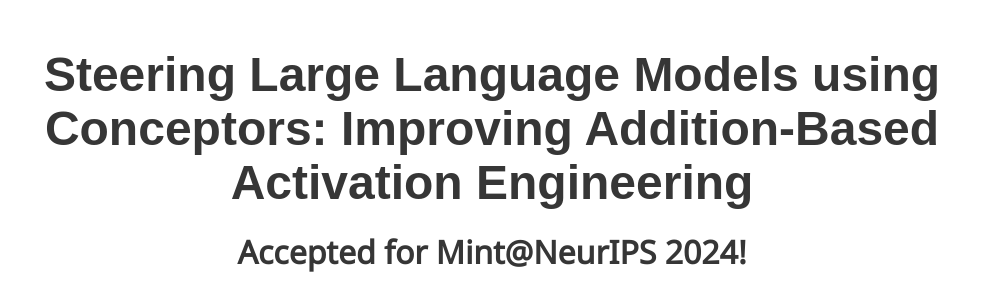
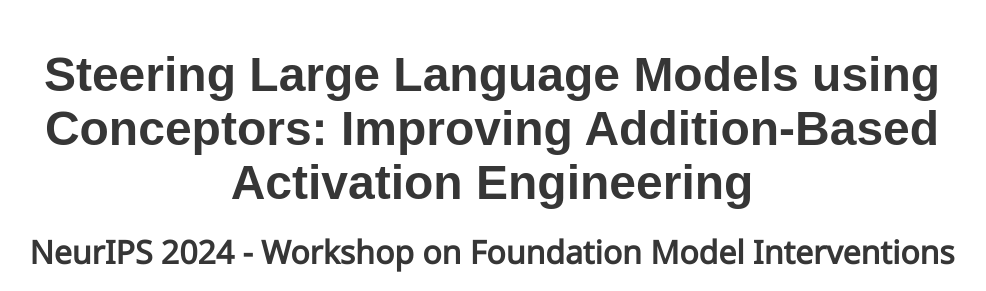
Before and after one commit to jorispos/conceptor_steering, a plain HTML site: page index.html in a window 1280 px wide. Shown: the top 291 px of the page, without its empty margins (148-1134 px from the left). Drawn offline with nearby package versions, Linux system fonts and the light colour scheme; some icons are missing; a web font is replaced by a local one.

Commit message:
neurips reference

```diff
--- a/index.html
+++ b/index.html
@@ -30,7 +30,7 @@
       <div class="columns is-centered">
         <div class="column has-text-centered">
           <h1 class="title is-1 publication-title">Steering Large Language Models using Conceptors: Improving Addition-Based Activation Engineering</h1>
-          <h3 class="title">Accepted for Mint@NeurIPS 2024!</h3>
+          <h3 class="title">NeurIPS 2024 - Workshop on Foundation Model Interventions</h3>
           <div class="is-size-5 publication-authors">
             <span class="author-block">
               <a href="">Joris Postmus</a>, <a href="">Steven Abreu</a>
```
